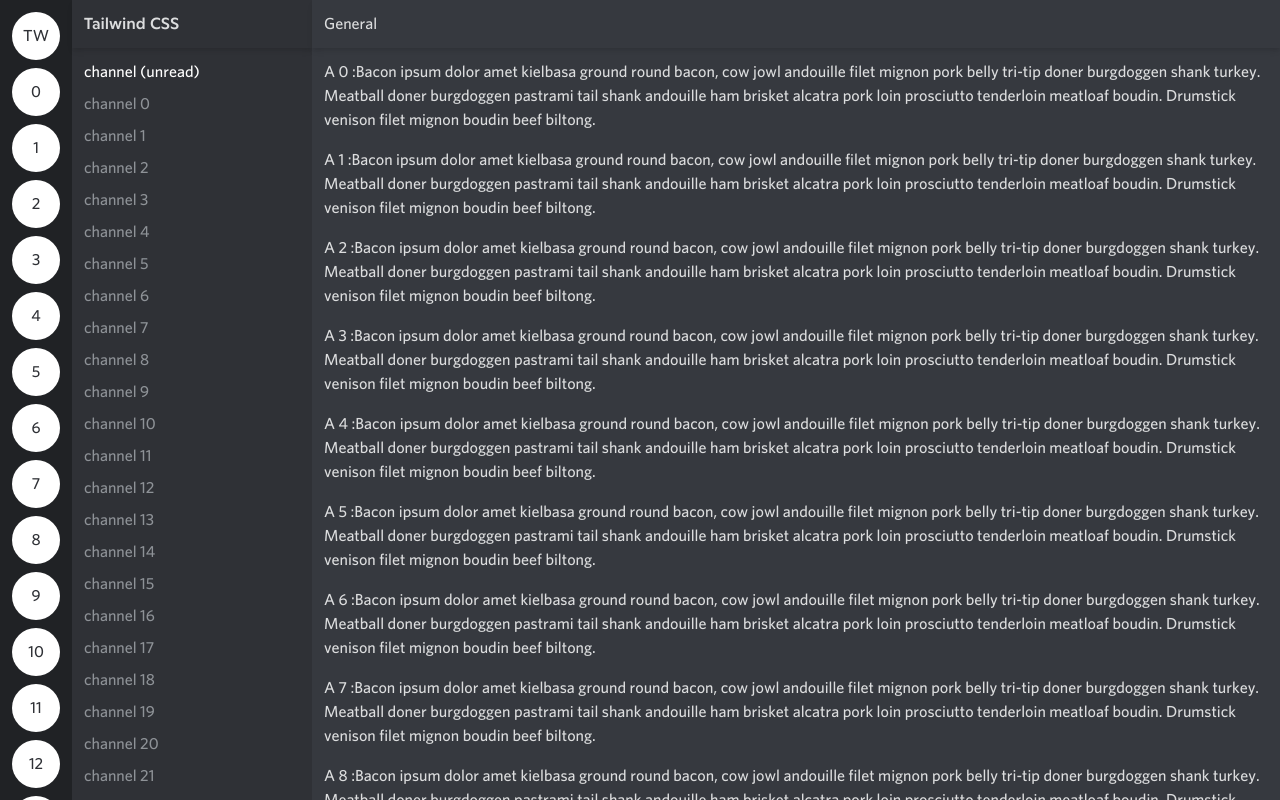
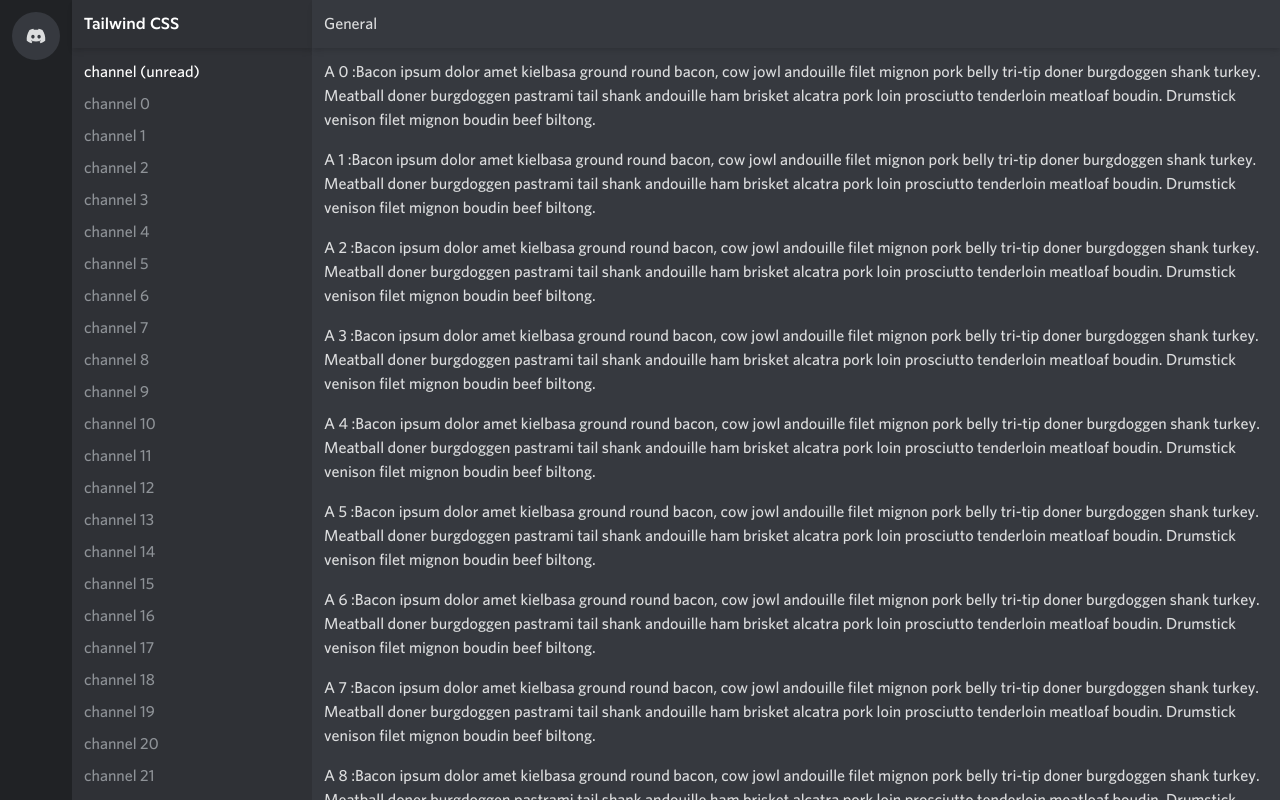
Before and after one commit to MattBevis/discord-clone, a React (Create React App) app: page / in a window 1280 px wide. Built offline with nearby package versions, Linux system fonts and the light colour scheme.

Commit message:
implemented the navigation buttons

```diff
--- a/src/App.js
+++ b/src/App.js
@@ -2,26 +2,28 @@
   return (
     <div className='flex h-screen text-gray-100'>
       <div className='bg-gray-900 p-3 space-y-2 overflow-y-scroll'>
-        <div
-          className='bg-white text-gray-800 rounded-full w-12 h-12 flex
-        items-center justify-center'
-        >
-          TW
-        </div>
-        {[...Array(40)].map((_, index) => (
+        {/* {[...Array(40)].map((_, index) => (
           <div
             className='bg-white text-gray-800 rounded-full w-12 h-12 flex
         items-center justify-center'
           >
             {index}
           </div>
-        ))}
+        ))} */}
+
+        <div
+          className='bg-gray-700 text-gray-100 rounded-3xl hover:rounded-2xl w-12 h-12 flex
+        items-center justify-center transition-all hover:bg-brand hover:text-white
+        duration-200'
+        >
+          <DiscordIcon className='h-7 w-5' />
+        </div>
       </div>
       <div className='bg-gray-800 flex flex-col w-60'>
-        <div className='px-3 h-12 flex items-center shadow-md font-title'>
+        <div className='px-3 h-12 flex items-center shadow-md font-title text-white'>
           Tailwind CSS
         </div>
-        <div className='text-gray-300 p-3 flex-1 space-y-2 overflow-y-scroll'>
+        <div className='text-gray-300 p-3 flex-1 space-y-2 overflow-y-scroll font-medium'>
           <p className='text-white'>channel (unread)</p>
           {[...Array(40)].map((_, index) => (
             <p>channel {index}</p>
@@ -47,4 +49,15 @@
   );
 }
 
+function DiscordIcon(props) {
+  return (
+    <svg aria-hidden='false' viewBox='0 0 28 20' {...props}>
+      <path
+        fill='currentColor'
+        d='M23.021 1.677A21.227 21.227 0 0017.658 0c-.252.462-.483.935-.687 1.418a19.931 19.931 0 00-5.943 0C10.82.935 10.59.462 10.337.005c-1.856.32-3.659.88-5.37 1.677C1.567 6.78.65 11.754 1.111 16.652A21.504 21.504 0 007.691 20c.532-.726 1.004-1.5 1.407-2.309a13.582 13.582 0 01-2.221-1.078c.188-.137.37-.274.547-.428a15.232 15.232 0 0013.152 0c.177.148.36.291.541.428-.707.424-1.453.787-2.22 1.078.408.808.875 1.578 1.405 2.303a21.5 21.5 0 006.58-3.347h.007c.541-5.674-.922-10.6-3.868-14.97zM9.681 13.638c-1.283 0-2.34-1.193-2.34-2.644S8.37 8.35 9.68 8.35c1.308 0 2.359 1.193 2.338 2.644 0 1.451-1.036 2.644-2.339 2.644zm8.635 0c-1.283 0-2.34-1.193-2.34-2.644s1.036-2.644 2.34-2.644c1.302 0 2.36 1.193 2.338 2.644 0 1.451-1.036 2.644-2.338 2.644z'
+      />
+    </svg>
+  );
+}
+
 export default App;
--- a/tailwind.config.js
+++ b/tailwind.config.js
@@ -11,6 +11,7 @@
         title: ['Ginto', 'Open Sans', ...defaultTheme.fontFamily.sans],
       },
       colors: {
+        brand: '#5865f2',
         gray: {
           50: '#ECEDEE',
           100: '#DCDDDE',
```
